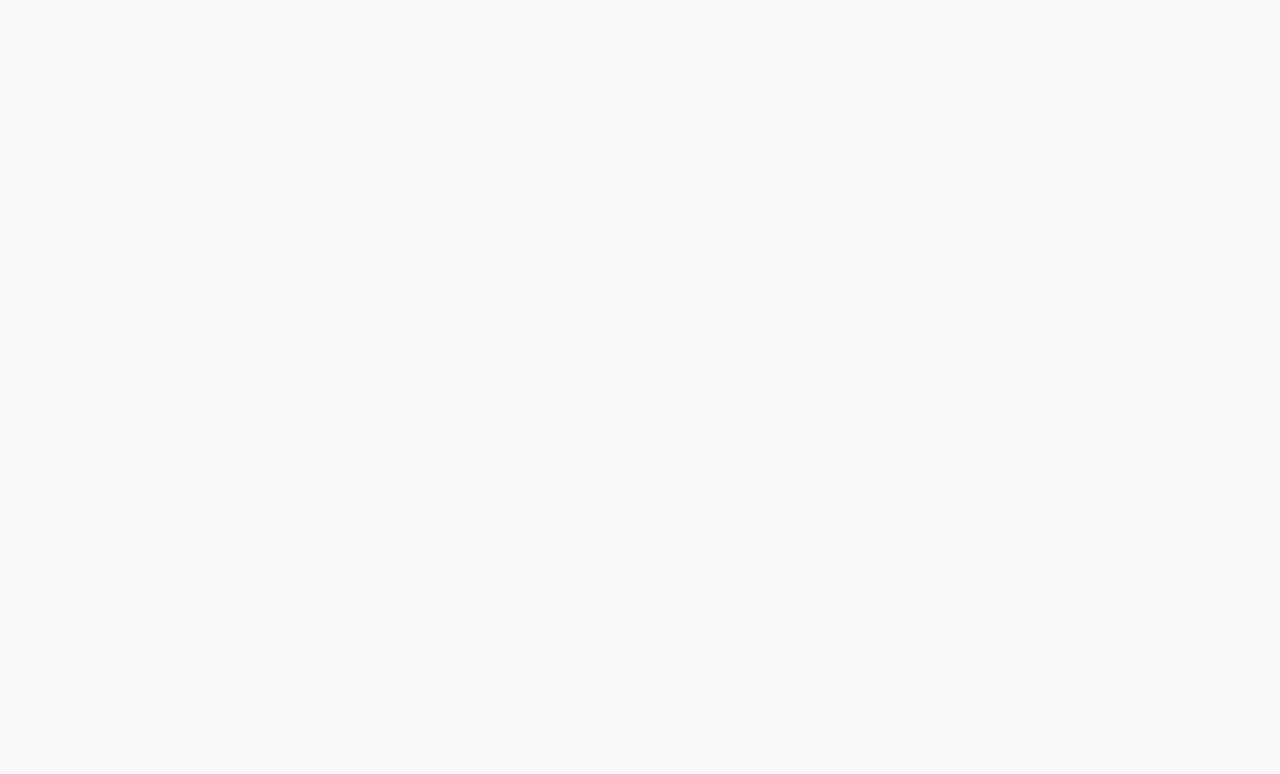
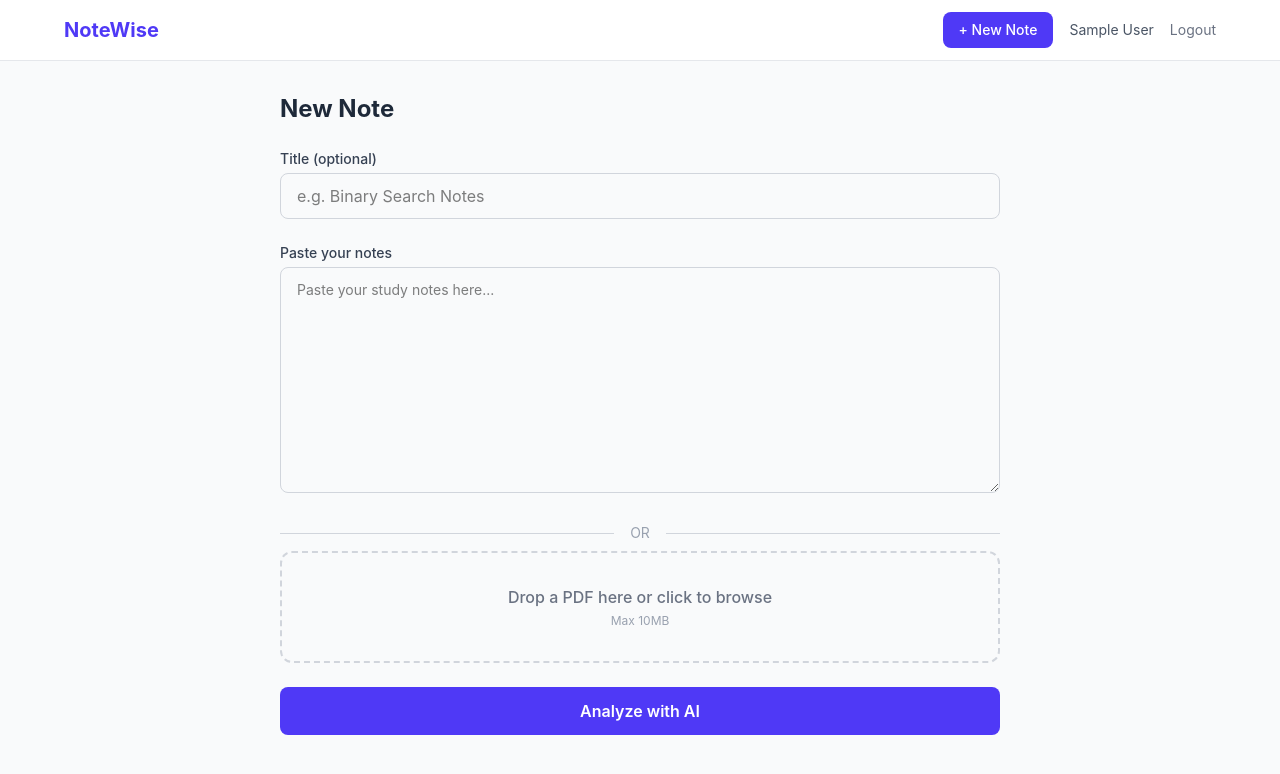
Before and after one commit to gpr-27/Assignment-3, a React (Vite) app in the folder client/: page /new in a window 1280 px wide. Before the commit this address had no page. Shown: the top 774 px of the page. Built offline with nearby package versions, Linux system fonts and the light colour scheme; sample sign-in values are in the browser's storage.

Commit message:
Built NewNote page with text input and PDF upload
- Textarea for pasting notes directly
- Drag-and-drop PDF upload with file picker fallback
- Loading spinner during AI analysis
- Redirects to NoteDetail after successful analysis

```diff
--- a/client/src/App.jsx
+++ b/client/src/App.jsx
@@ -4,6 +4,7 @@ import ProtectedRoute from './components/ProtectedRoute'
 import Login from './pages/Login'
 import Register from './pages/Register'
 import Home from './pages/Home'
+import NewNote from './pages/NewNote'
 
 function App() {
   return (
@@ -14,6 +15,7 @@ function App() {
             <Route path="/login" element={<Login />} />
             <Route path="/register" element={<Register />} />
             <Route path="/" element={<ProtectedRoute><Home /></ProtectedRoute>} />
+            <Route path="/new" element={<ProtectedRoute><NewNote /></ProtectedRoute>} />
           </Routes>
         </div>
       </BrowserRouter>
--- /dev/null
+++ b/client/src/pages/NewNote.jsx
@@ -0,0 +1,171 @@
+import { useState, useRef } from 'react'
+import { useNavigate } from 'react-router-dom'
+import api from '../utils/api'
+import Navbar from '../components/Navbar'
+
+export default function NewNote() {
+  const [title, setTitle] = useState('')
+  const [text, setText] = useState('')
+  const [pdfFile, setPdfFile] = useState(null)
+  const [loading, setLoading] = useState(false)
+  const [error, setError] = useState('')
+  const [dragOver, setDragOver] = useState(false)
+  const fileRef = useRef()
+  const navigate = useNavigate()
+
+  const handleDrop = (e) => {
+    e.preventDefault()
+    setDragOver(false)
+    const file = e.dataTransfer.files[0]
+    if (file?.type === 'application/pdf') {
+      setPdfFile(file)
+      setError('')
+    } else {
+      setError('Only PDF files are allowed')
+    }
+  }
+
+  const handleFileChange = (e) => {
+    const file = e.target.files[0]
+    if (file) {
+      setPdfFile(file)
+      setError('')
+    }
+  }
+
+  const handleSubmit = async (e) => {
+    e.preventDefault()
+    if (!text.trim() && !pdfFile) {
+      setError('Paste some notes or upload a PDF')
+      return
+    }
+
+    setLoading(true)
+    setError('')
+
+    try {
+      let response
+      if (pdfFile) {
+        const formData = new FormData()
+        formData.append('pdf', pdfFile)
+        if (title) formData.append('title', title)
+        response = await api.post('/notes/analyze', formData, {
+          headers: { 'Content-Type': 'multipart/form-data' },
+        })
+      } else {
+        response = await api.post('/notes/analyze', { title, text })
+      }
+      navigate(`/notes/${response.data._id}`)
+    } catch (err) {
+      setError(err.response?.data?.error || 'Analysis failed. Try again.')
+    } finally {
+      setLoading(false)
+    }
+  }
+
+  return (
+    <div className="min-h-screen bg-gray-50">
+      <Navbar />
+      <main className="max-w-3xl mx-auto px-6 py-8">
+        <h2 className="text-2xl font-bold text-gray-800 mb-6">New Note</h2>
+
+        {error && (
+          <div className="bg-red-50 text-red-600 p-3 rounded-lg mb-4 text-sm">{error}</div>
+        )}
+
+        <form onSubmit={handleSubmit} className="space-y-6">
+          <div>
+            <label className="block text-sm font-medium text-gray-700 mb-1">Title (optional)</label>
+            <input
+              type="text"
+              value={title}
+              onChange={(e) => setTitle(e.target.value)}
+              className="w-full px-4 py-2.5 border border-gray-300 rounded-lg focus:ring-2 focus:ring-indigo-500 focus:border-transparent outline-none"
+              placeholder="e.g. Binary Search Notes"
+            />
+          </div>
+
+          <div>
+            <label className="block text-sm font-medium text-gray-700 mb-1">Paste your notes</label>
+            <textarea
+              value={text}
+              onChange={(e) => setText(e.target.value)}
+              rows={10}
+              className="w-full px-4 py-3 border border-gray-300 rounded-lg focus:ring-2 focus:ring-indigo-500 focus:border-transparent outline-none resize-y text-sm"
+              placeholder="Paste your study notes here..."
+              disabled={!!pdfFile}
+            />
+          </div>
+
+          <div className="relative">
+            <div className="flex items-center gap-4 mb-2">
+              <div className="flex-1 h-px bg-gray-300"></div>
+              <span className="text-sm text-gray-400">OR</span>
+              <div className="flex-1 h-px bg-gray-300"></div>
+            </div>
+
+            <div
+              onDragOver={(e) => { e.preventDefault(); setDragOver(true) }}
+              onDragLeave={() => setDragOver(false)}
+              onDrop={handleDrop}
+              onClick={() => fileRef.current?.click()}
+              className={`border-2 border-dashed rounded-xl p-8 text-center cursor-pointer transition ${
+                dragOver
+                  ? 'border-indigo-400 bg-indigo-50'
+                  : pdfFile
+                  ? 'border-green-400 bg-green-50'
+                  : 'border-gray-300 hover:border-indigo-300 hover:bg-indigo-50/30'
+              }`}
+            >
+              {pdfFile ? (
+                <div>
+                  <p className="text-green-700 font-medium">{pdfFile.name}</p>
+                  <p className="text-sm text-green-600 mt-1">
+                    {(pdfFile.size / 1024).toFixed(1)} KB
+                  </p>
+                  <button
+                    type="button"
+                    onClick={(e) => { e.stopPropagation(); setPdfFile(null) }}
+                    className="text-sm text-red-500 mt-2 hover:underline cursor-pointer"
+                  >
+                    Remove
+                  </button>
+                </div>
+              ) : (
+                <div>
+                  <p className="text-gray-500 font-medium">Drop a PDF here or click to browse</p>
+                  <p className="text-xs text-gray-400 mt-1">Max 10MB</p>
+                </div>
+              )}
+            </div>
+            <input
+              ref={fileRef}
+              type="file"
+              accept=".pdf"
+              onChange={handleFileChange}
+              className="hidden"
+            />
+          </div>
+
+          <button
+            type="submit"
+            disabled={loading}
+            className="w-full py-3 bg-indigo-600 text-white font-semibold rounded-lg hover:bg-indigo-700 transition disabled:opacity-50 disabled:cursor-not-allowed"
+          >
+            {loading ? (
+              <span className="flex items-center justify-center gap-2">
+                <svg className="animate-spin h-5 w-5" viewBox="0 0 24 24">
+                  <circle className="opacity-25" cx="12" cy="12" r="10" stroke="currentColor" strokeWidth="4" fill="none" />
+                  <path className="opacity-75" fill="currentColor" d="M4 12a8 8 0 018-8V0C5.373 0 0 5.373 0 12h4z" />
+                </svg>
+                Analyzing with AI...
+              </span>
+            ) : (
+              'Analyze with AI'
+            )}
+          </button>
+        </form>
+      </main>
+    </div>
+  )
+}
```
